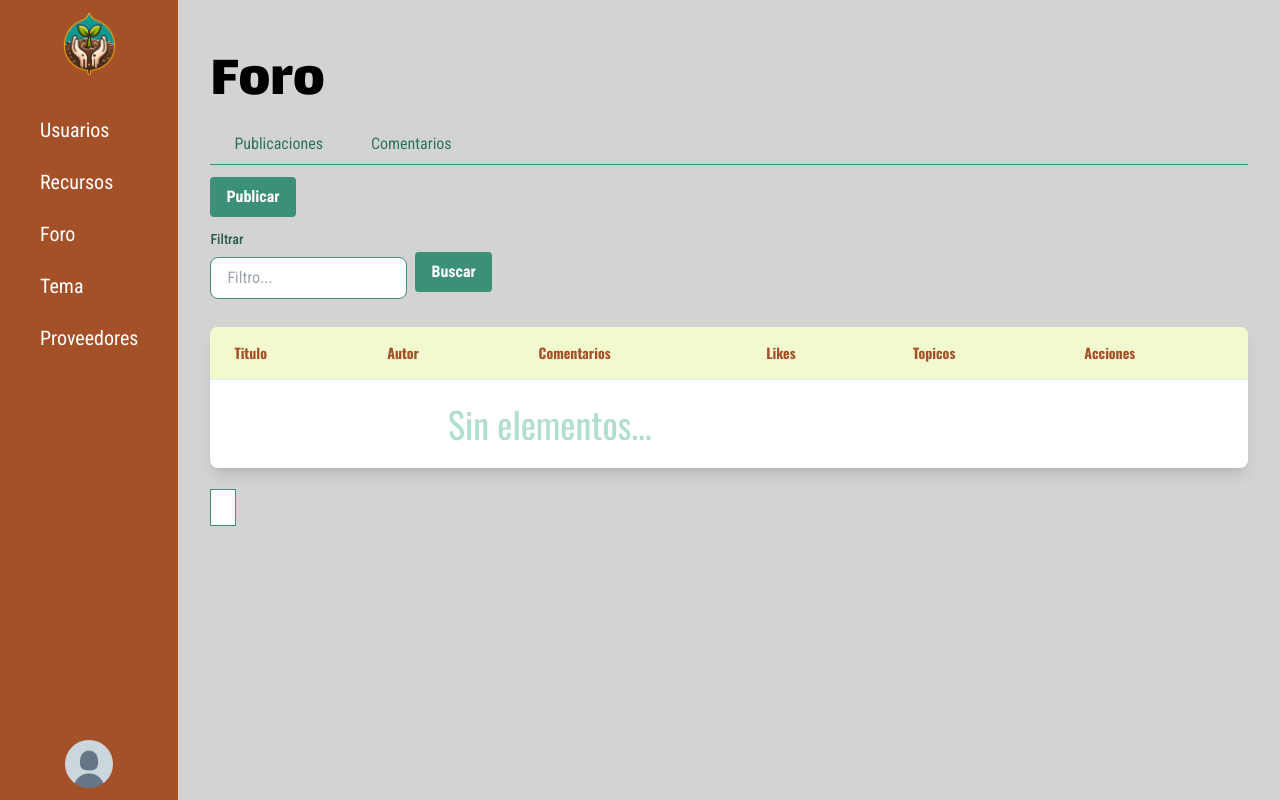
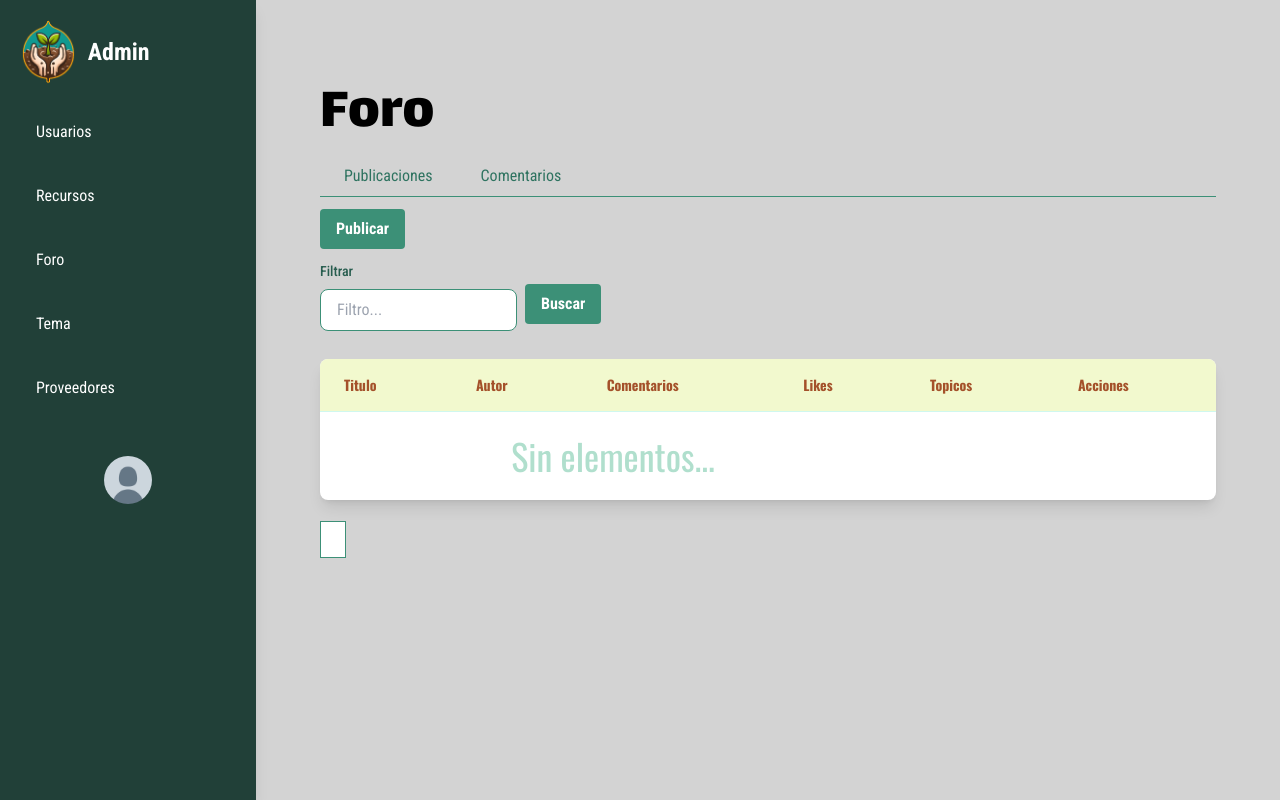
Before and after one commit to esteban-od1n/TierraViva2024, a Symfony app: template templates/admin/forum.html.twig in a window 1280 px wide. Run offline with Twig, Linux system fonts and the light colour scheme; the template is opened without the code that fills it, so the values that code supplies are empty; style sheets or scripts are compiled from the project's sources; some libraries are stand-ins or nearby versions; some web fonts are replaced.

Commit message:
correción de la imagen patron y diseño base de admin

```diff
--- a/templates/admin/base.html.twig
+++ b/templates/admin/base.html.twig
@@ -1,5 +1,5 @@
 <!DOCTYPE html>
-<html>
+<html lang="es">
 
 <head>
     <meta charset="UTF-8">
@@ -15,13 +15,16 @@
 
     <script type="module" defer src="/build/app.js"></script>
     {% block javascripts %}{% endblock %}
-            {{ encore_entry_script_tags('app') }}
+    {{ encore_entry_script_tags('app') }}
 </head>
 
-<body class="font-body flex flex-row h-screen">
+<body class="font-body flex h-screen bg-gray-100">
     {% include 'admin/components/navigation.html.twig' %}
-    <main class="flex-1 flex flex-col">{% block body %}{% endblock %}</main>
-    {# % include 'components/footer.html.twig' % #}
+
+    <main class="flex-1 p-8 overflow-y-auto">
+        {% block body %}
+        {% endblock %}
+    </main>
 </body>
 
 </html>
--- a/templates/admin/components/navigation.html.twig
+++ b/templates/admin/components/navigation.html.twig
@@ -1,21 +1,26 @@
+{# admin/components/navigation.html.twig #}
+
 {% macro nav_item(ref, text, is_active = false) %}
-{% set current_path = app.request.get('_route') -%}
-{% set is_active = current_path == ref %}
-<a class="font-body text-xl {{ is_active? 'text-pistachio-400' }}" href={{ path(ref) }}>{{ text }}</a>
-{% endmacro -%}
+    {% set current_path = app.request.get('_route') %}
+    {% set is_active = current_path == ref %}
+    <a class="block p-4 rounded-lg {{ is_active ? 'bg-lochinvar-600 text-white font-bold' : 'text-buttercuo-700 hover:bg-pistachio-200 hover:text-black' }}" href="{{ path(ref) }}">{{ text }}</a>
+{% endmacro %}
 
-<navigation class="flex flex-col gap-10 bg-pancho-700 py-3 px-10 items-center">
-    <a href="/admin">
-        <div class="flex flex-row items-center">
+<navigation class="flex flex-col h-full w-64 bg-timber-green-900 p-5 shadow-lg">
+
+        <div class="flex items-center mb-5">
             <img src="/icon.png" class="max-h-16" />
+            <span class="ml-3 text-white text-2xl font-bold">Admin</span>
         </div>
-    </a>
-    <nav class="flex flex-col gap-6 text-white flex-1">
+
+    <nav class="flex flex-col gap-2 text-white">
         {{ _self.nav_item('admin_users', 'Usuarios') }}
         {{ _self.nav_item('admin_resources', 'Recursos') }}
         {{ _self.nav_item('admin_forum', 'Foro') }}
         {{ _self.nav_item('admin_topics', 'Tema') }}
         {{ _self.nav_item('admin_providers', 'Proveedores') }}
     </nav>
-    {% include 'components/avatar.html.twig' %}
+    <div class="flex justify-center mt-10">
+        {% include 'components/avatar.html.twig' %}
+    </div>
 </navigation>
--- a/templates/pages/index.html.twig
+++ b/templates/pages/index.html.twig
@@ -21,7 +21,7 @@
 </div>
 <div
     class="flex flex-col py-8 relative before:top-0 before:left-0 items-center z-0
-    before:w-full before:h-full before:absolute before:bg-things-pattern before:bg-repeat before:bg-center before:-z-10 gap-3 before:bg-[length:400px]">
+    before:w-full before:h-full before:absolute before:bg-things-pattern before:bg-repeat before:bg-center before:-z-10 gap-3 before:bg-[length:1050px]">
     <h1 class="font-heading text-3xl text-pistachio-500 text-center py-2 px-5 bg-pistachio-50 rounded-3xl">SOBRE
         NOSOTROS</h1>
     <div class="flex flex-row justify-center">
```
Also changed, not shown: templates/pages/foro.html.twig (+42 -30 lines), public/imgs/pattern.png.
